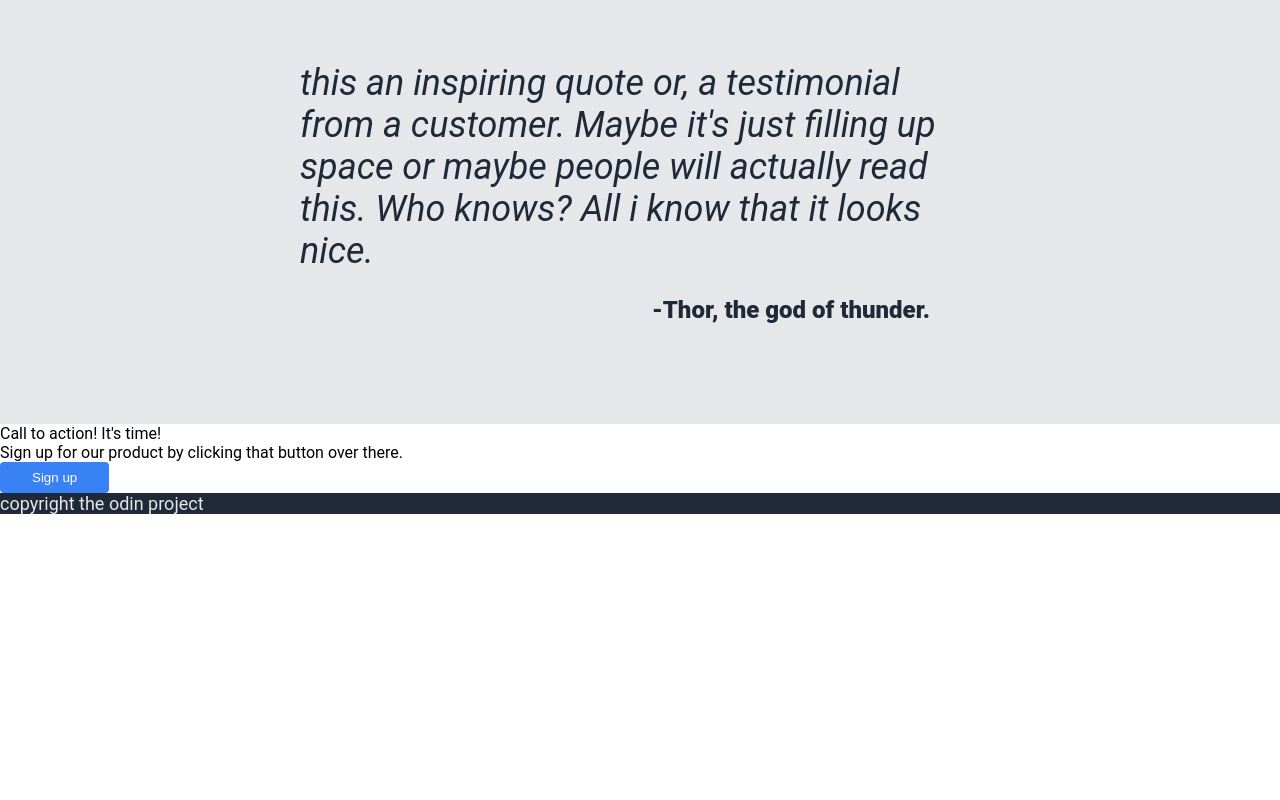
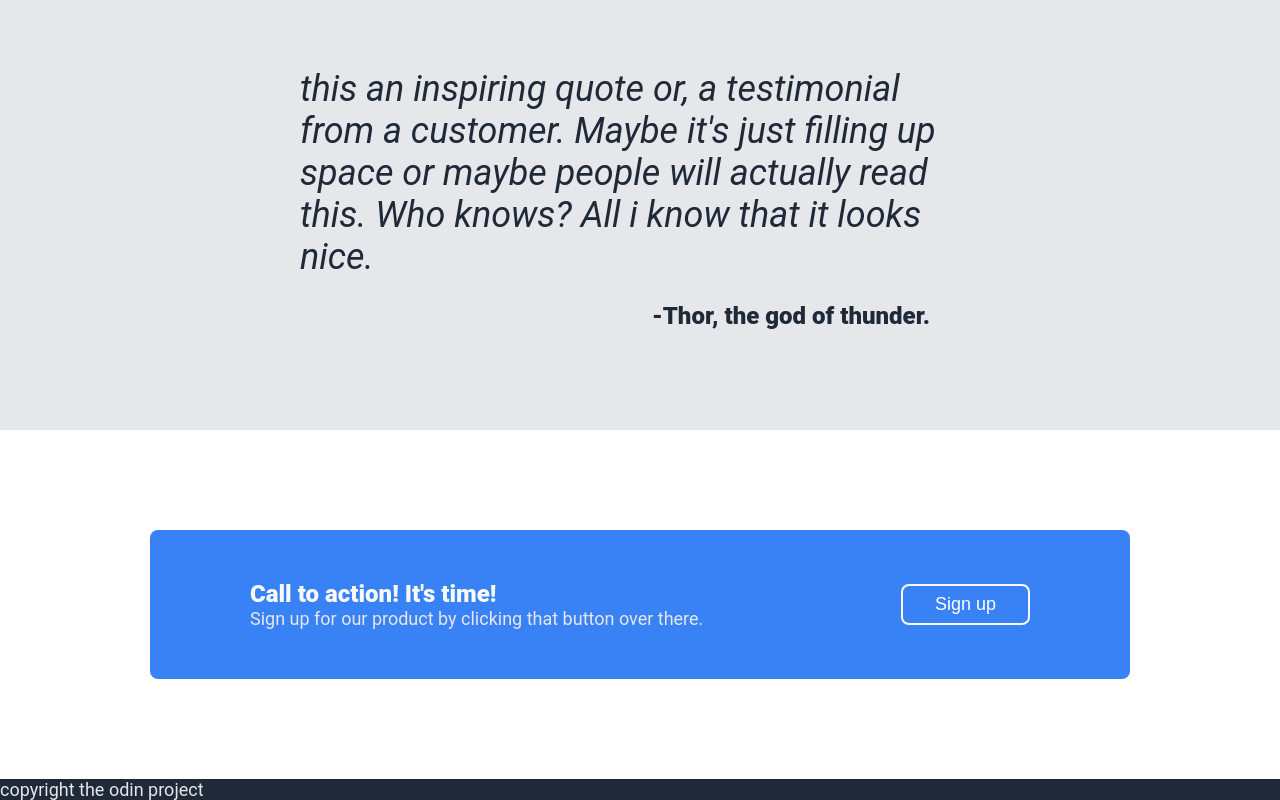
Before and after one commit to ssj05/landing-page, a plain HTML site: page index.html in a window 1280 px wide. Shown: the part 906-1706 px from the top of the page. Before the commit the page ends 1420 px from the top, so only its background shows below. Drawn offline with Linux system fonts and the light colour scheme.

Commit message:
add css to action section

```diff
--- a/style.css
+++ b/style.css
@@ -82,7 +82,8 @@ button {
   color: #ffffff;
   padding: 8px 32px;
   border: none;
-  border-radius: 4px;
+  border-radius: 8px;
+  font-size: 18px;
 }
 
 img {
@@ -167,3 +168,36 @@ img {
 }
 
 /* QUOTE */
+
+/* ACTION */
+
+.action {
+  padding: 100px 150px;
+}
+
+.action .container {
+  background-color: #3882f6;
+  border-radius: 8px;
+  display: flex;
+  justify-content: space-between;
+  align-items: center;
+  padding: 50px 100px;
+}
+
+.action .text {
+  color: #f9faf8;
+  font-weight: 900;
+  font-size: 24px;
+}
+
+.action .text .stext {
+  color: #e5e7eb;
+  font-weight: normal;
+  font-size: 18px;
+}
+
+.action button {
+  border: 2px solid #f9faf8;
+}
+
+/* ACTION */
```
